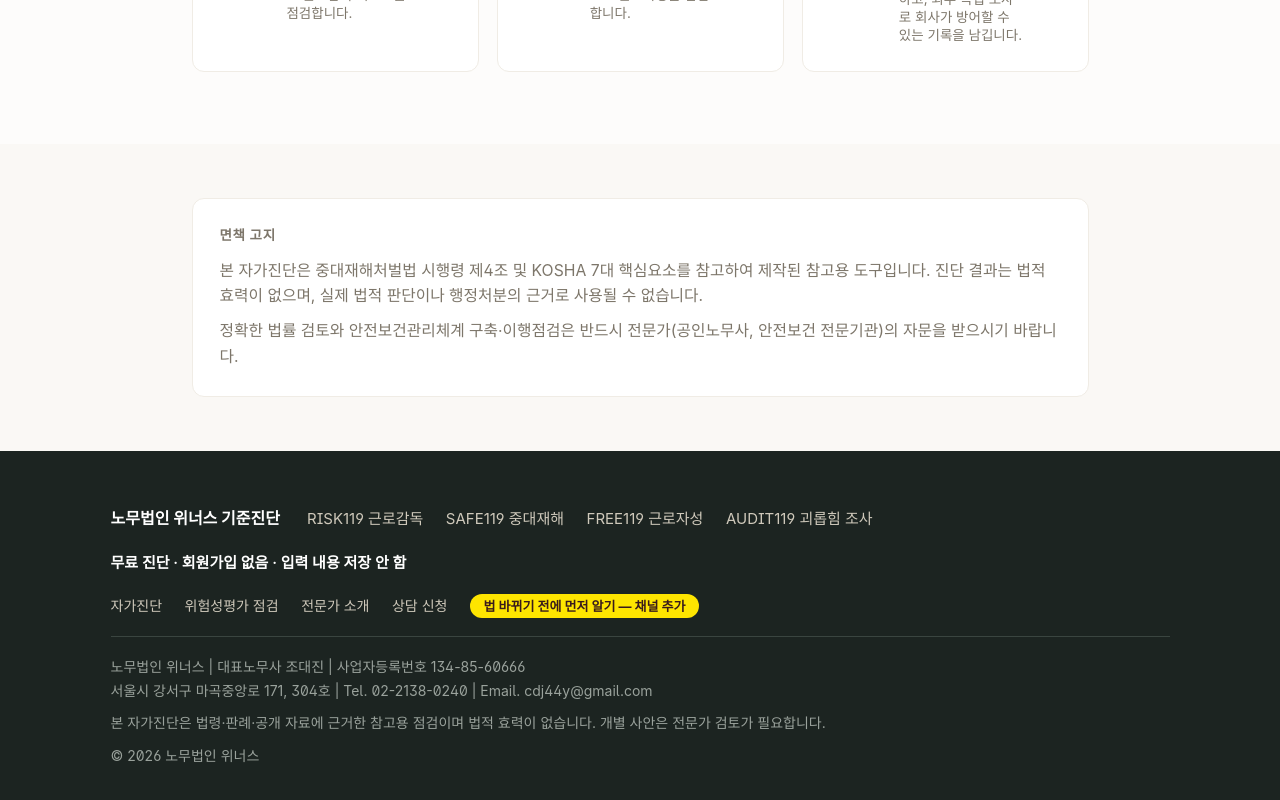
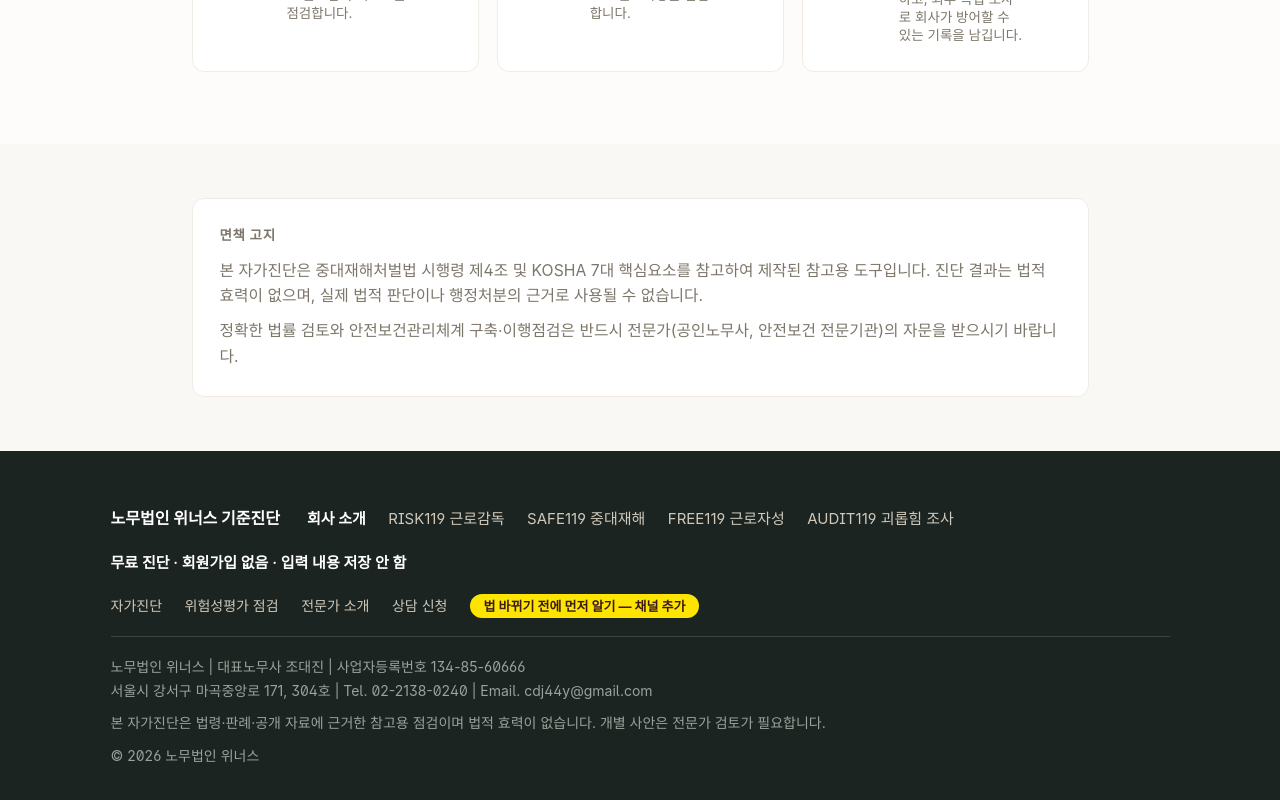
Before and after one commit to cdj44y-ui/safe119-cursor-starter, a Next.js app: page / in a window 1280 px wide. Shown: the part 8236-9036 px from the top of the page. Built offline with nearby package versions, Linux system fonts and the light colour scheme; no server answers; a web font is replaced by a local one.

Commit message:
brand(v1.1): 푸터 회사 소개 링크

```diff
--- a/components/layout/Footer.tsx
+++ b/components/layout/Footer.tsx
@@ -1,5 +1,5 @@
 import Link from 'next/link';
-import { BRAND_FAMILY, FAMILY, KAKAO_URL, PROMISE } from '@/components/brand/constants';
+import { BRAND_FAMILY, COMPANY_URL, FAMILY, KAKAO_URL, PROMISE } from '@/components/brand/constants';
 
 /** A5 공통 푸터 — 네 사이트 동일 문구·순서 */
 export default function Footer() {
@@ -9,6 +9,7 @@ export default function Footer() {
         <div className="flex flex-col gap-2 md:flex-row md:items-center md:gap-6">
           <p className="text-[16px] font-bold text-white">{BRAND_FAMILY}</p>
           <nav className="flex flex-wrap gap-x-5 gap-y-1" aria-label="위너스 진단 서비스">
+            <a href={COMPANY_URL} target="_blank" rel="noopener noreferrer" className="font-bold text-white hover:underline">회사 소개</a>
             {FAMILY.map((f) => (
               <a key={f.key} href={f.url} target="_blank" rel="noopener noreferrer" className="hover:text-white hover:underline">{f.label}</a>
             ))}
```
